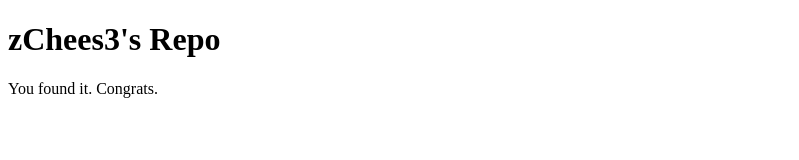
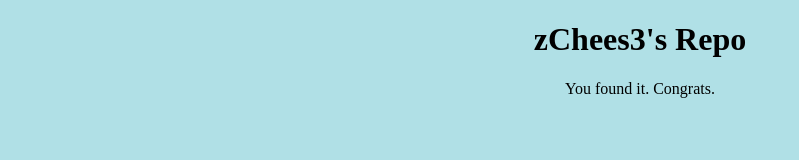
Before and after one commit to zChees3/zChees3.github.io, a plain HTML site: page index.html in a window 1280 px wide. Shown: the whole page, without its empty margins (0-799 px from the left). Drawn offline with Linux system fonts and the light colour scheme.

Commit message:
fixed up the HTML file

```diff
--- a/index.html
+++ b/index.html
@@ -2,6 +2,7 @@
 <html>
   <head>
     <title>zChees3's Repository</title>
+    <link rel="stylesheet" href="styles.css">
   </head>
   <body>
     <h1>zChees3's Repo</h1>
--- /dev/null
+++ b/styles.css
@@ -0,0 +1,9 @@
+body {
+    background-color: powderblue;
+}
+h1 {
+    text-align: center;
+}
+p {
+    text-align: center;
+}
```
